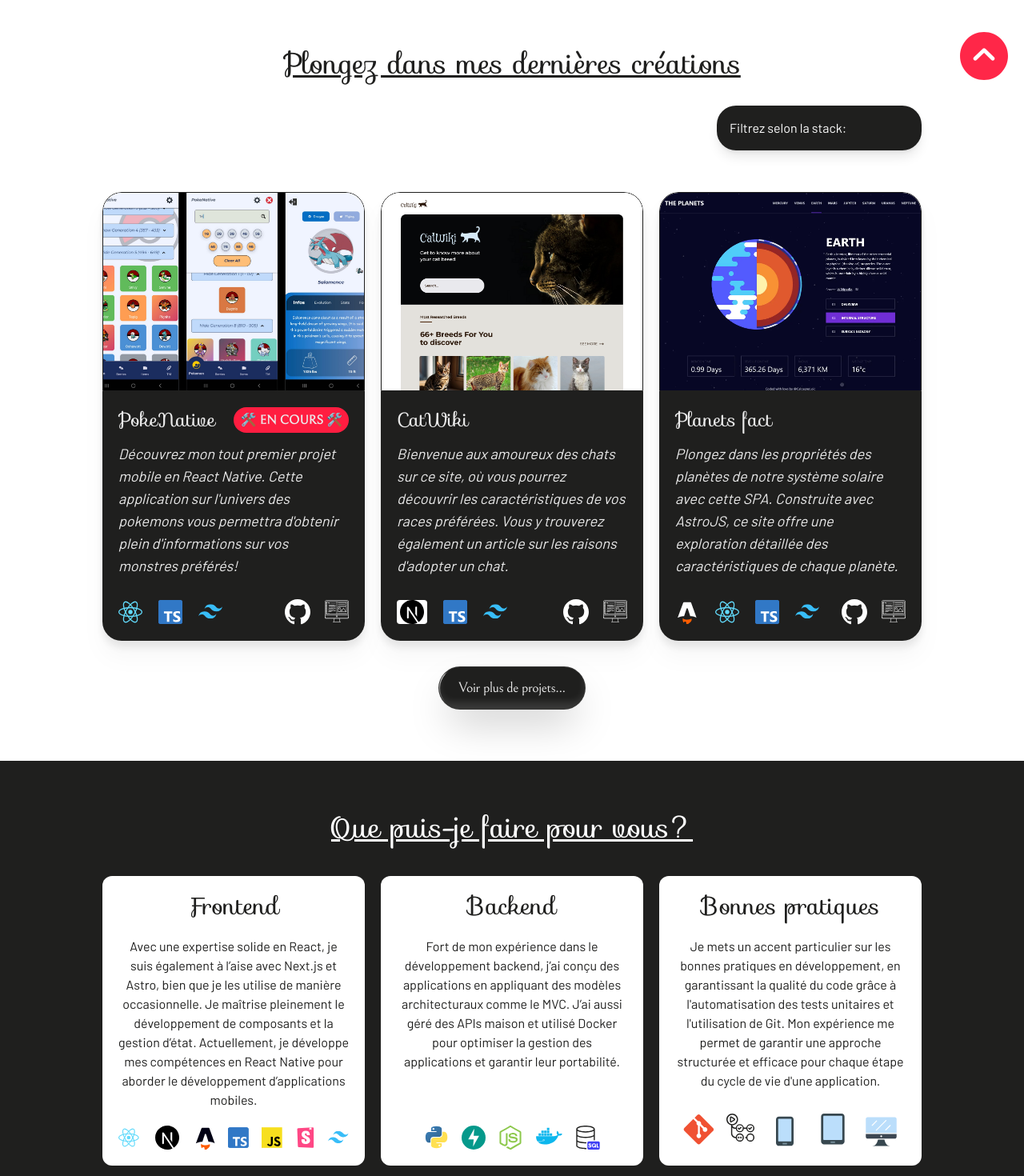
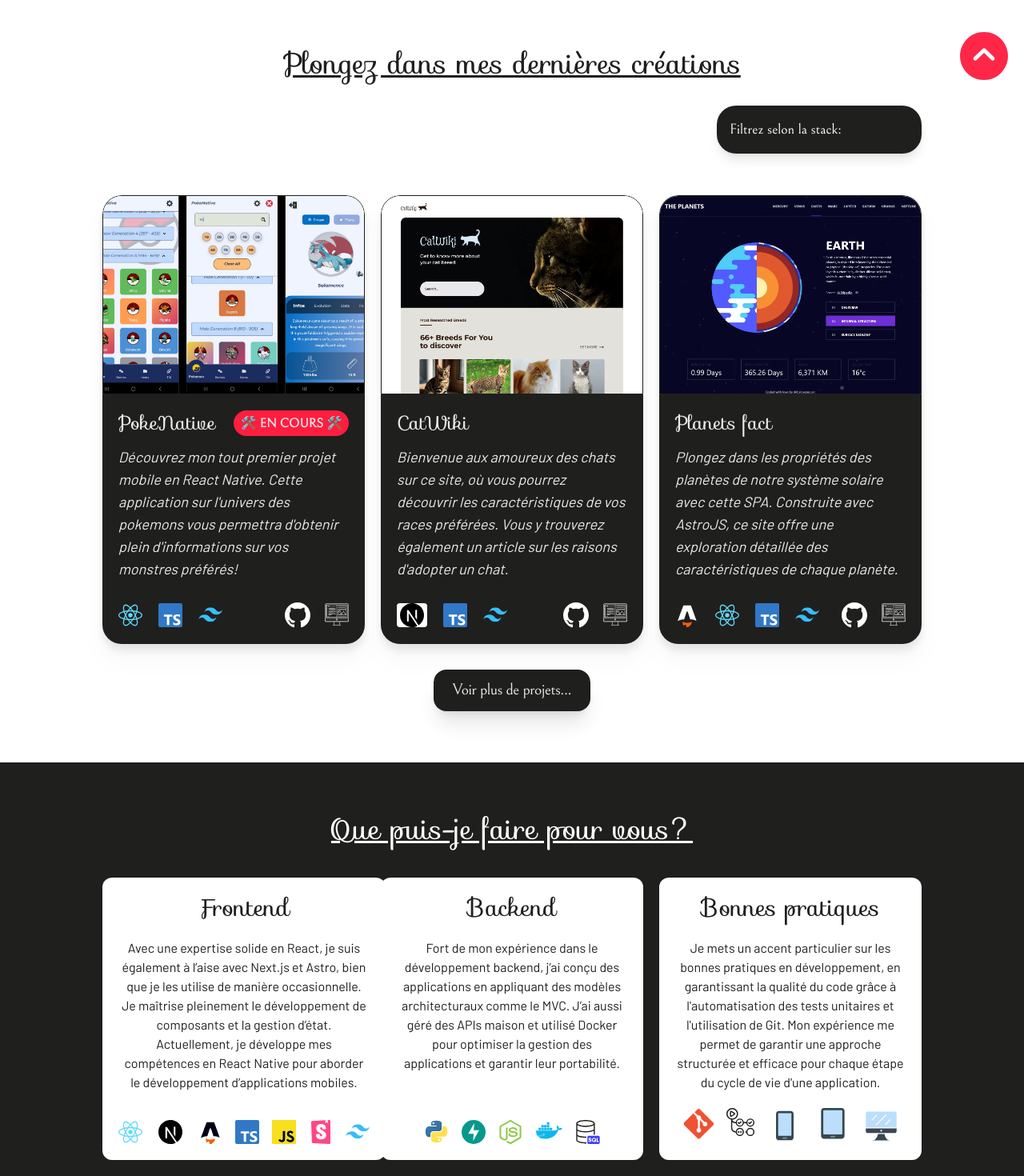
Before and after one commit to CalcagnoLoic/portfolio, a React (Vite) app: page / in a window 1280 px wide. Shown: the part 680-2150 px from the top of the page at 80% size. Built offline with nearby package versions, Linux system fonts and the light colour scheme.

Commit message:
adding frameMotion

```diff
--- a/package.json
+++ b/package.json
@@ -31,6 +31,7 @@
     "eslint-plugin-react-hooks": "^4.6.0",
     "eslint-plugin-react-refresh": "^0.4.5",
     "framer-motion": "^11.2.10",
+    "motion": "^12.4.7",
     "postcss": "^8.4.36",
     "prettier": "^3.2.5",
     "prettier-plugin-tailwindcss": "^0.6.1",
--- a/src/components/Contact/ContactForm/ContactForm.tsx
+++ b/src/components/Contact/ContactForm/ContactForm.tsx
@@ -3,16 +3,20 @@ import Form from "@container/Form/Form";
 import Link from "@components/Link/Link";
 import Heading from "@typographies/Heading/Heading";
 import Paragraph from "@typographies/Paragraph/Paragraph";
+import { FormMotion, TitleMotion } from "@components/Motion/Motion";
 
 const Component = () => (
   <>
+    <TitleMotion>
       <Heading
         kind="h2"
         id="contact"
         content="Restons en contact!"
         css=" text-center font-[sofia] text-2xl underline md:text-4xl"
       />
+    </TitleMotion>
 
+    <FormMotion>
       <section className="mt-5 flex flex-col items-center lg:mt-2 lg:flex-row">
         <article className="lg:mr-16">
           <div className="flex flex-col">
@@ -48,6 +52,7 @@ const Component = () => (
 
         <Form />
       </section>
+    </FormMotion>
   </>
 );
 
--- a/src/components/FilterOption/FilterOption.tsx
+++ b/src/components/FilterOption/FilterOption.tsx
@@ -39,11 +39,11 @@ const FilterOption = ({
   };
 
   return (
-<div className="relative w-full mt-8">
+<div className="relative w-full mt-8 font-[bellefair]">
   <div className="flex justify-end">
     <div className="w-64">
       <button
-        className="flex items-center justify-between rounded-3xl bg-tuatara p-4 text-white shadow-lg w-full"
+        className="flex items-center justify-between rounded-3xl bg-tuatara p-4 text-white shadow-lg w-full text-lg"
         onClick={handleOpen}
       >
         {selected.length > 0
--- a/src/components/MagicUI/shimmer-button/shimmer-button.tsx
+++ /dev/null
@@ -1,85 +0,0 @@
-import { cn } from "@lib/utils";
-import React, { CSSProperties } from "react";
-import { ShimmerButtonProps } from "@definitions/definitions";
-
-const ShimmerButton = React.forwardRef<HTMLButtonElement, ShimmerButtonProps>(
-  (
-    {
-      shimmerColor = "#ffffff",
-      shimmerSize = "0.05em",
-      shimmerDuration = "3s",
-      borderRadius = "15rem",
-      background = "#1F1F1E",
-      className,
-      children,
-      ...props
-    },
-    ref,
-  ) => {
-    return (
-      <button
-        style={
-          {
-            "--spread": "90deg",
-            "--shimmer-color": shimmerColor,
-            "--radius": borderRadius,
-            "--speed": shimmerDuration,
-            "--cut": shimmerSize,
-            "--bg": background,
-          } as CSSProperties
-        }
-        className={cn(
-          "group relative z-0 flex cursor-pointer items-center justify-center overflow-hidden whitespace-nowrap border border-white/10 px-6 py-3 text-white [background:var(--bg)] [border-radius:var(--radius)] dark:text-black",
-          "transform-gpu transition-transform duration-300 ease-in-out active:translate-y-[1px]",
-          className,
-        )}
-        ref={ref}
-        {...props}
-      >
-        {/* spark container */}
-        <div
-          className={cn(
-            "-z-30 blur-[2px]",
-            "absolute inset-0 overflow-visible [container-type:size]",
-          )}
-        >
-          {/* spark */}
-          <div className="absolute inset-0 h-[100cqh] animate-slide [aspect-ratio:1] [border-radius:0] [mask:none]">
-            {/* spark before */}
-            <div className="absolute inset-[-100%] w-auto rotate-0 animate-spin-around [background:conic-gradient(from_calc(270deg-(var(--spread)*0.5)),transparent_0,var(--shimmer-color)_var(--spread),transparent_var(--spread))] [translate:0_0]" />
-          </div>
-        </div>
-        {children}
-
-        {/* Highlight */}
-        <div
-          className={cn(
-            "insert-0 absolute h-full w-full",
-
-            "rounded-2xl px-4 py-1.5 text-sm font-medium shadow-[inset_0_-8px_10px_#ffffff1f]",
-
-            // transition
-            "transform-gpu transition-all duration-300 ease-in-out",
-
-            // on hover
-            "group-hover:shadow-[inset_0_-6px_10px_#ffffff3f]",
-
-            // on click
-            "group-active:shadow-[inset_0_-10px_10px_#ffffff3f]",
-          )}
-        />
-
-        {/* backdrop */}
-        <div
-          className={cn(
-            "absolute -z-20 [background:var(--bg)] [border-radius:var(--radius)] [inset:var(--cut)]",
-          )}
-        />
-      </button>
-    );
-  },
-);
-
-ShimmerButton.displayName = "ShimmerButton";
-
-export default ShimmerButton;
--- /dev/null
+++ b/src/components/Motion/Motion.tsx
@@ -0,0 +1,69 @@
+import { motion } from "motion/react";
+
+const cardVariants = {
+  hidden: { opacity: 0, y: 30 },
+  visible: { opacity: 1, y: 0, transition: { duration: 0.5 } },
+};
+
+const bounceVariants = {
+  hover: {
+    scale: 1.05,
+    transition: {
+      type: "spring",
+      stiffness: 300,
+      damping: 10,
+    },
+  },
+  rest: {
+    scale: 1,
+  },
+};
+
+export const TitleMotion = ({ children }: { children: React.ReactNode }) => (
+  <motion.h2
+    initial={{ opacity: 0, y: -20 }}
+    whileInView={{ opacity: 1, y: 0 }}
+    transition={{ duration: 0.6, ease: "easeOut" }}
+    viewport={{ once: true }}
+  >
+    {children}
+  </motion.h2>
+);
+
+export const CardsContainerMotion = ({
+  children,
+}: {
+  children: React.ReactNode;
+}) => (
+  <motion.div
+    initial="hidden"
+    whileInView="visible"
+    transition={{ staggerChildren: 0.5 }}
+    viewport={{ once: true, amount: 0.2 }}
+  >
+    {children}
+  </motion.div>
+);
+
+export const CardsMotion = ({ children }: { children: React.ReactNode }) => (
+  <motion.section variants={cardVariants} className="flex h-full">
+    {children}
+  </motion.section>
+);
+
+export const CardsBounce = ({ children }: { children: React.ReactNode }) => (
+  <motion.section variants={bounceVariants} whileHover="hover">
+    {children}
+  </motion.section>
+);
+
+export const FormMotion = ({ children }: { children: React.ReactNode }) => (
+  <motion.section
+    initial={{ opacity: 0, y: 30 }}
+    whileInView={{ opacity: 1, y: 0 }}
+    transition={{duration: 0.5, ease:"easeOut"}}
+    viewport={{once: true, amount: 0.3}}
+  >
+    {children}
+  </motion.section>
+);
--- a/src/components/NavBar/NavBar.tsx
+++ b/src/components/NavBar/NavBar.tsx
@@ -9,7 +9,7 @@ const Component = () => {
 
   return (
     <header>
-      <nav className="fixed z-20 flex w-full justify-between bg-tuatara px-12 py-8 pt-5 text-white xl:px-32">
+      <nav className="fixed z-20 flex w-full justify-between bg-tuatara px-6 py-8 pt-5 text-white xl:px-32">
         <Heading
           kind="h1"
           content="Portfolio | Calcagno Loïc"
--- a/src/components/ProfessionalProjects/ProfessionalProjects.tsx
+++ b/src/components/ProfessionalProjects/ProfessionalProjects.tsx
@@ -6,14 +6,13 @@ import { useEffect, useState } from "react";
 import Link from "@components/Link/Link";
 import Heading from "@typographies/Heading/Heading";
 import Paragraph from "@typographies/Paragraph/Paragraph";
-import ShimmerButton from "@components/MagicUI/shimmer-button/shimmer-button";
 import FilterOption from "@components/FilterOption/FilterOption";
+import { CardsBounce, TitleMotion } from "@components/Motion/Motion";
 
 const Component = () => {
   const [displayedData, setDisplayedData] = useState<Projects[]>(Professional);
   const [visibleProject, setVisibleProject] = useState<number>(3);
   const [selected, setSelected] = useState<string[]>(["all"]);
-
 
   useEffect(() => {
     setDisplayedData(
@@ -30,6 +29,7 @@ const Component = () => {
 
   return (
     <>
+      <TitleMotion>
         <Heading
           kind="h2"
           content="Plongez dans mes dernières créations"
@@ -38,10 +38,12 @@ const Component = () => {
         />
 
         <FilterOption selected={selected} setSelected={setSelected} />
+      </TitleMotion>
 
         {filteredProject && (
           <div className="mt-5 grid grid-cols-1 gap-5 text-gallery md:grid-cols-2 lg:grid-cols-3">
             {filteredProject.map((item) => (
+              <CardsBounce>
               <section
                 key={item.id}
                 className="mt-8 h-full overflow-hidden drop-shadow-xl"
@@ -91,23 +93,24 @@ const Component = () => {
                     <div className="flex gap-5">{item.projectLink}</div>
                   </div>
                 </article>
-            </section>
+              </section></CardsBounce>
             ))}
           </div>
         )}
 
         {visibleProject < Professional.length && (
           <div className="z-10 mt-8 flex items-center justify-center">
-          <ShimmerButton
-            className="shadow-2xl"
+            <button
+              className="rounded-2xl bg-tuatara px-6 py-3 shadow-xl"
               onClick={() => handleMoreProject(setVisibleProject)}
             >
-            <span className="whitespace-pre-wrap text-center font-[bellefair] text-2xl font-medium leading-none tracking-tight text-gallery lg:text-lg dark:from-gallery dark:to-slate-900/10">
+              <span className="whitespace-pre-wrap text-center font-[bellefair] text-2xl font-medium leading-none tracking-tight text-gallery lg:text-xl dark:from-gallery dark:to-slate-900/10">
                 Voir plus de projets...
               </span>
-          </ShimmerButton>
+            </button>
           </div>
         )}
+
     </>
   );
 };
--- a/src/components/Skills/Skills.tsx
+++ b/src/components/Skills/Skills.tsx
@@ -1,3 +1,8 @@
+import {
+  CardsContainerMotion,
+  CardsMotion,
+  TitleMotion,
+} from "@components/Motion/Motion";
 import { skills } from "@data/skills";
 
 import Heading from "@typographies/Heading/Heading";
@@ -5,18 +10,22 @@ import Paragraph from "@typographies/Paragraph/Paragraph";
 
 const Component = () => (
   <>
+    <TitleMotion>
       <Heading
         kind="h2"
         css="mb-10 text-center font-[sofia] text-2xl underline md:text-4xl"
         content="Que puis-je faire pour vous?"
         id="skills"
       />
+    </TitleMotion>
 
+    <CardsContainerMotion>
       <div className="grid h-full grid-cols-1 gap-5 text-tuatara md:grid-cols-2 lg:grid-cols-3">
         {skills.map((item) => (
+          <CardsMotion >
             <section
               key={item.id}
-          className="flex flex-col items-stretch rounded-xl bg-white p-5"
+              className="flex flex-col items-stretch rounded-xl bg-white p-5 flex-1"
             >
               <div className="flex justify-center gap-3">
                 <Heading
@@ -29,15 +38,17 @@ const Component = () => (
               <Paragraph
                 kind="p"
                 content={item.skillsPresentation}
-            css="mt-5 text-center h-fit flex-grow"
+                css="mt-5 text-center h-full flex-grow"
               />
 
               <div className="mt-5 flex justify-center gap-2 lg:gap-4">
                 {item.skills}
               </div>
             </section>
+          </CardsMotion>
         ))}
       </div>
+    </CardsContainerMotion>
   </>
 );
 
--- a/src/layouts/SectionLayout/SectionLayout.tsx
+++ b/src/layouts/SectionLayout/SectionLayout.tsx
@@ -1,7 +1,7 @@
 import { LayoutProps } from "@definitions/definitions";
 
 const Layout = ({ children, css }: LayoutProps) => (
-  <section className={`px-8 xl:px-32 ${css}`}>{children}</section>
+  <section className={`px-6 xl:px-32 ${css}`}>{children}</section>
 );
 
 export default Layout;
--- a/tailwind.config.js
+++ b/tailwind.config.js
@@ -1,7 +1,6 @@
 /** @type {import('tailwindcss').Config} */
 export default {
   content: ["./index.html", "./src/**/*.{js,ts,jsx,tsx}"],
-  darkMode: false,
   theme: {
     extend: {
       colors: {
```
Also changed, not shown: src/components/Presentation/Presentation.tsx (+2 -5 lines), src/components/Testimonials/Testimonials.tsx (+10 -3 lines), 1 other file (tests, documents, lock files or other folders). Lines whose indentation alone changed are shown as unchanged.
